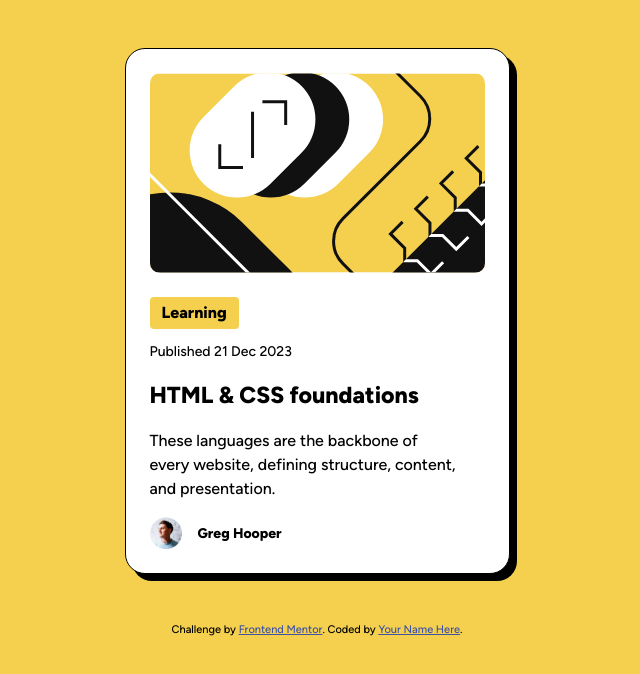
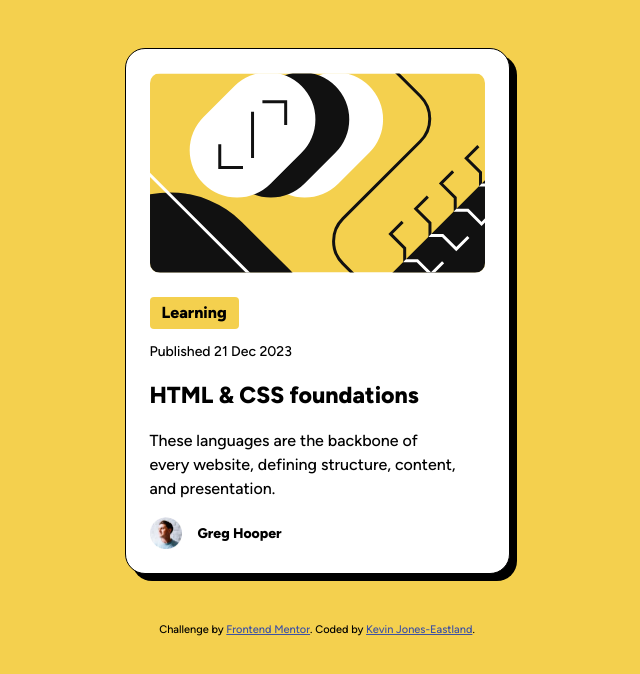
Before and after one commit to kmje405/fem-blog-preview-card, a plain HTML site: page index.html in a window 1280 px wide. Shown: the whole page, without its empty margins (323-963 px from the left). Drawn offline with Linux system fonts and the light colour scheme; files whose address does not match are found by name.

Commit message:
update author link to Kevin Jones-Eastland

```diff
--- a/index.html
+++ b/index.html
@@ -45,7 +45,7 @@
       Challenge by
       <a href="https://www.frontendmentor.io?ref=challenge" target="_blank"
         >Frontend Mentor</a
-      >. Coded by <a href="#">Your Name Here</a>.
+      >. Coded by <a href="https://eastlandjones.com/">Kevin Jones-Eastland</a>.
     </div>
   </body>
 </html>
```
